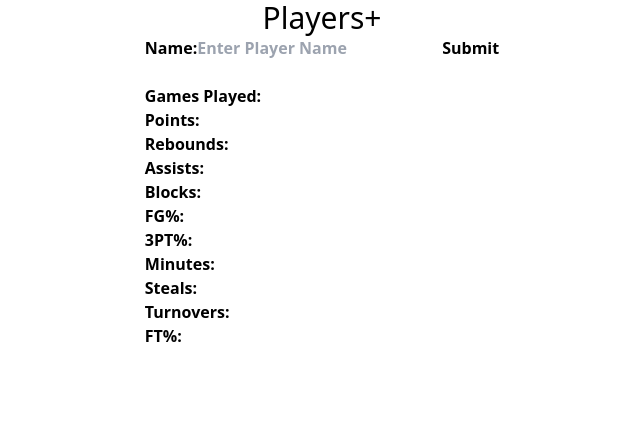
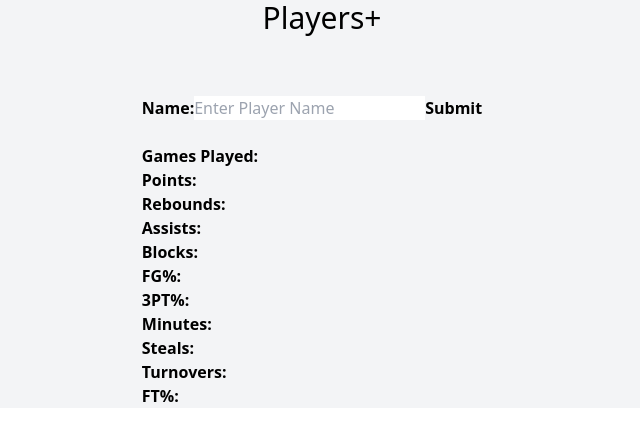
Before and after one commit to vic-tran/nba, a React (Create React App) app: page / in a window 1280 px wide. Shown: the top 440 px of the page, without its empty margins (318-958 px from the left). Built offline with nearby package versions, Linux system fonts and the light colour scheme; the HTML template or start-up script is replaced by a standard one.

Commit message:
Playercard styling

```diff
--- a/src/components/Home.jsx
+++ b/src/components/Home.jsx
@@ -5,7 +5,7 @@
 
 function Home () {
   return (
-    <div className="">
+    <div className="bg-gray-100">
       <PlayerCardList />
       <PlayerCard />
     </div>
--- a/src/components/PlayerCard.jsx
+++ b/src/components/PlayerCard.jsx
@@ -89,24 +89,25 @@
 
   render () {
   return (
-    <div className="flex justify-center">
+    <div className="flex justify-center mt-5">
 
       <div className="player">
        <form onSubmit={this.handleSubmit}>
           <label className="font-bold">
             Name:
             <input
+              className="font-normal"
               type="text"
               value = {this.state.value}
               onChange={this.handleChange}
               placeholder="Enter Player Name"
               />
           </label>
-          <input type="submit" value="Submit" className="cursor-pointer font-bold"/>
+          <input type="submit" value="Submit" className="cursor-pointer font-semibold mr-5"/>
        </form>
             <img alt="" src={this.playerPicture} />
           <br />
-        <div className="flex font-bold">
+        <div className="flex font-semibold">
             Games Played: {this.state.playerStats["games_played"]}
           <br />
             Points: {this.state.playerStats["pts"]}
--- a/src/components/PlayerCardList.jsx
+++ b/src/components/PlayerCardList.jsx
@@ -22,17 +22,17 @@
     <div>
       <h2 className="flex justify-center text-3xl">
         Players
-        <button className="flex justify-center cursor-pointer" onClick={handleAddPlayer}>+</button>
+        <button className="flex justify-center cursor-pointer mb-10" onClick={handleAddPlayer}>+</button>
       </h2>
 
       <div>
 
       </div>
-      <div className="flex">
+      <div className="flex justify-center">
         {players.slice(0, MAX_PLAYERS).map((player, index) => (
           <div key={index} className="inline-Block">
             <PlayerCard playerName={player} />
-            <button className="cursor-pointer" onClick={() => handleDeletePlayer(index)}>
+            <button className="cursor-pointer font-semibold" onClick={() => handleDeletePlayer(index)}>
               Delete Player
             </button>
           </div>
```
